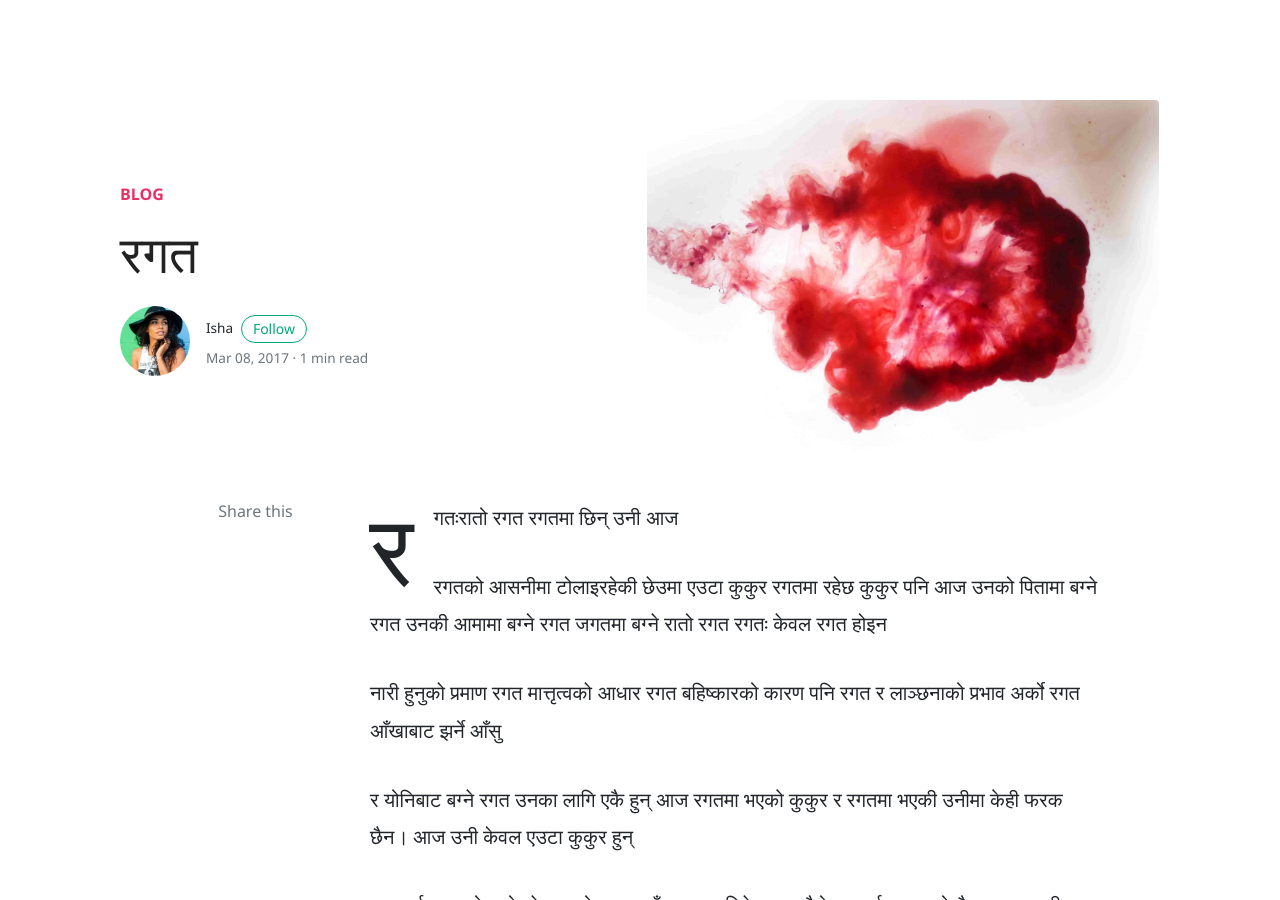
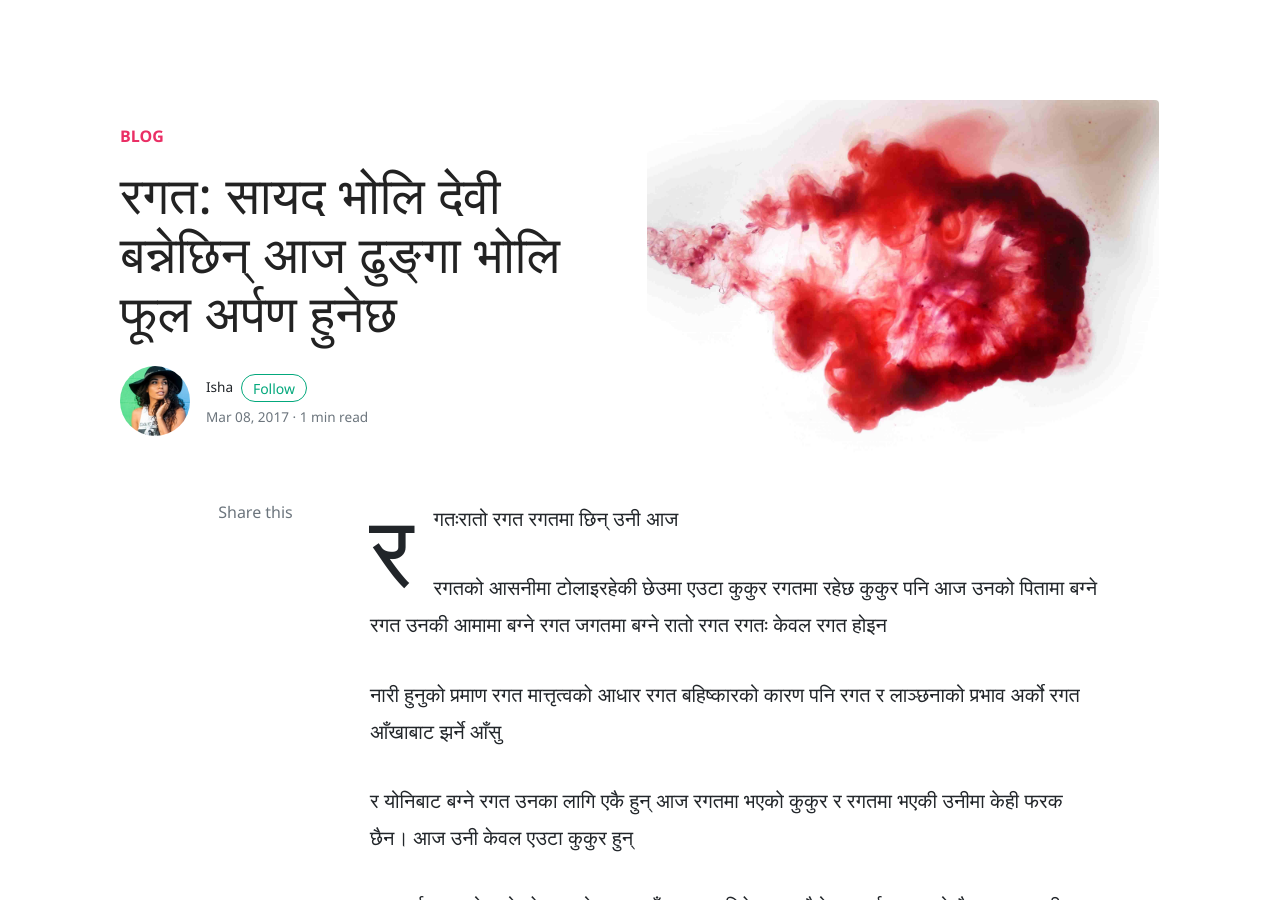
Before and after one commit to isha-niraula/isha-niraula.github.io, a Jekyll site: the page built from _posts/2017-03-08-रगत.md, in a window 1280 px wide and 900 px high. Built offline with Jekyll 4.4.1, drawn with Linux system fonts in a browser that asks for light colours; nearby versions of some CDN libraries; comment, search, counter and statistics services are not loaded.

Commit message:
title updated

```diff
--- a/_includes/menu-header.html
+++ b/_includes/menu-header.html
@@ -15,6 +15,6 @@
 <li class="nav-item">
 <a target="_blank" class="nav-link" href="https://www.wowthemes.net/themes/mundana-ghost/">Ghost</a>
 </li> {% endcomment %}
-<li class="nav-item">
+{% comment %} <li class="nav-item">
 <a target="_blank" class="nav-link" href="">Buy me a coffee <i class="fa fa-coffee text-danger"></i></a>
-</li>
+</li> {% endcomment %}
--- a/_posts/2017-03-08-रगत.md
+++ b/_posts/2017-03-08-रगत.md
@@ -1,6 +1,8 @@
 ---
 layout: post
-title:  "रगत"
+title:  "रगत: सायद भोलि देवी बन्नेछिन्
+आज ढुङ्गा
+भोलि फूल अर्पण हुनेछ"
 author: isha
 categories: [ blog ]
 image: assets/images/blood.jpg
```
Also changed, not shown: _posts/2016-09-13-the-crowd.md (+4 -4 lines), _posts/2017-01-04-keeping-it-real.md (+2 -2 lines), _posts/2017-01-06-flag.md (+2 -1 lines).
